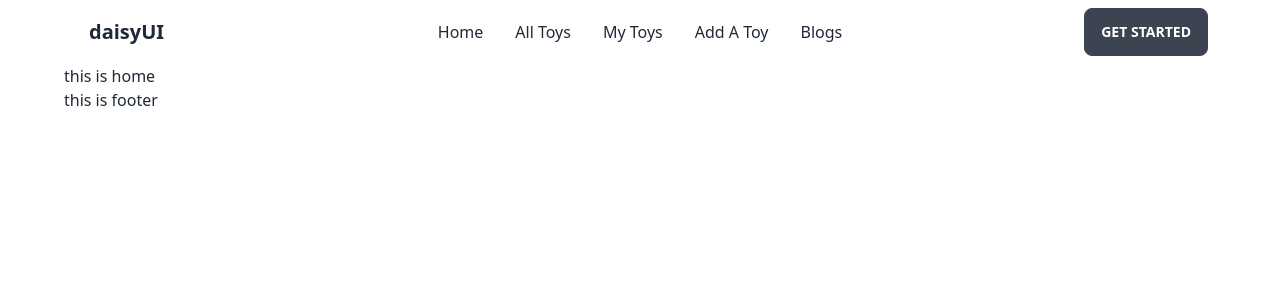
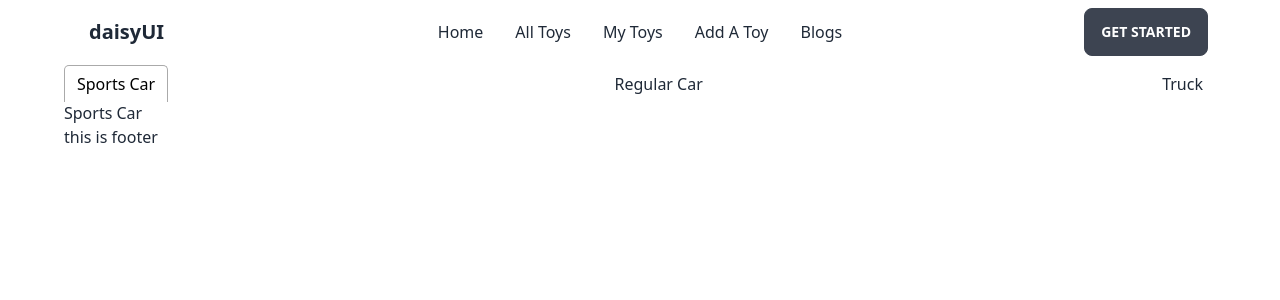
Before and after one commit to polash016/toy-express-client, a React (Vite) app: page / in a window 1280 px wide. Shown: the top 300 px of the page. Built offline with nearby package versions, Linux system fonts and the light colour scheme.

Commit message:
react-tabs added

```diff
--- a/package.json
+++ b/package.json
@@ -16,6 +16,7 @@
     "react": "^18.2.0",
     "react-dom": "^18.2.0",
     "react-router-dom": "^6.11.2",
+    "react-tabs": "^6.0.1",
     "sort-by": "^1.2.0"
   },
   "devDependencies": {
--- /dev/null
+++ b/src/pages/Home/CategoryTabs/CategoryTabs.jsx
@@ -0,0 +1,27 @@
+import { Tab, TabList, TabPanel, Tabs } from "react-tabs";
+import 'react-tabs/style/react-tabs.css';
+
+
+const CategoryTabs = () => {
+    return (
+        <Tabs>
+    <TabList className='flex justify-between '>
+      <Tab>Sports Car</Tab>
+      <Tab>Regular Car</Tab>
+      <Tab>Truck</Tab>
+    </TabList>
+
+    <TabPanel>
+      <h2>Sports Car</h2>
+    </TabPanel>
+    <TabPanel>
+      <h2>Regular Car</h2>
+    </TabPanel>
+    <TabPanel>
+      <h2>Truck</h2>
+    </TabPanel>
+  </Tabs>
+    );
+};
+
+export default CategoryTabs;
--- a/src/pages/Home/Home.jsx
+++ /dev/null
@@ -1,10 +0,0 @@
-
-const Home = () => {
-    return (
-        <div>
-            this is home
-        </div>
-    );
-};
-
-export default Home;
--- /dev/null
+++ b/src/pages/Home/Home/Home.jsx
@@ -0,0 +1,11 @@
+import CategoryTabs from "../CategoryTabs/CategoryTabs";
+
+const Home = () => {
+    return (
+        <div>
+            <CategoryTabs></CategoryTabs>
+        </div>
+    );
+};
+
+export default Home;
--- a/src/routes/Routes.jsx
+++ b/src/routes/Routes.jsx
@@ -1,5 +1,5 @@
 import { createBrowserRouter  } from "react-router-dom";
-import Home from "../pages/Home/Home";
+import Home from "../pages/Home/Home/Home";
 import Main from "../layout/Main/Main";
 
   const router = createBrowserRouter([
--- /dev/null
+++ b/src/shared/Banner/Banner.jsx
@@ -0,0 +1,11 @@
+
+
+const Banner = () => {
+    return (
+        <div>
+
+        </div>
+    );
+};
+
+export default Banner;
```
Also changed, not shown: 1 other file (tests, documents, lock files or other folders).
